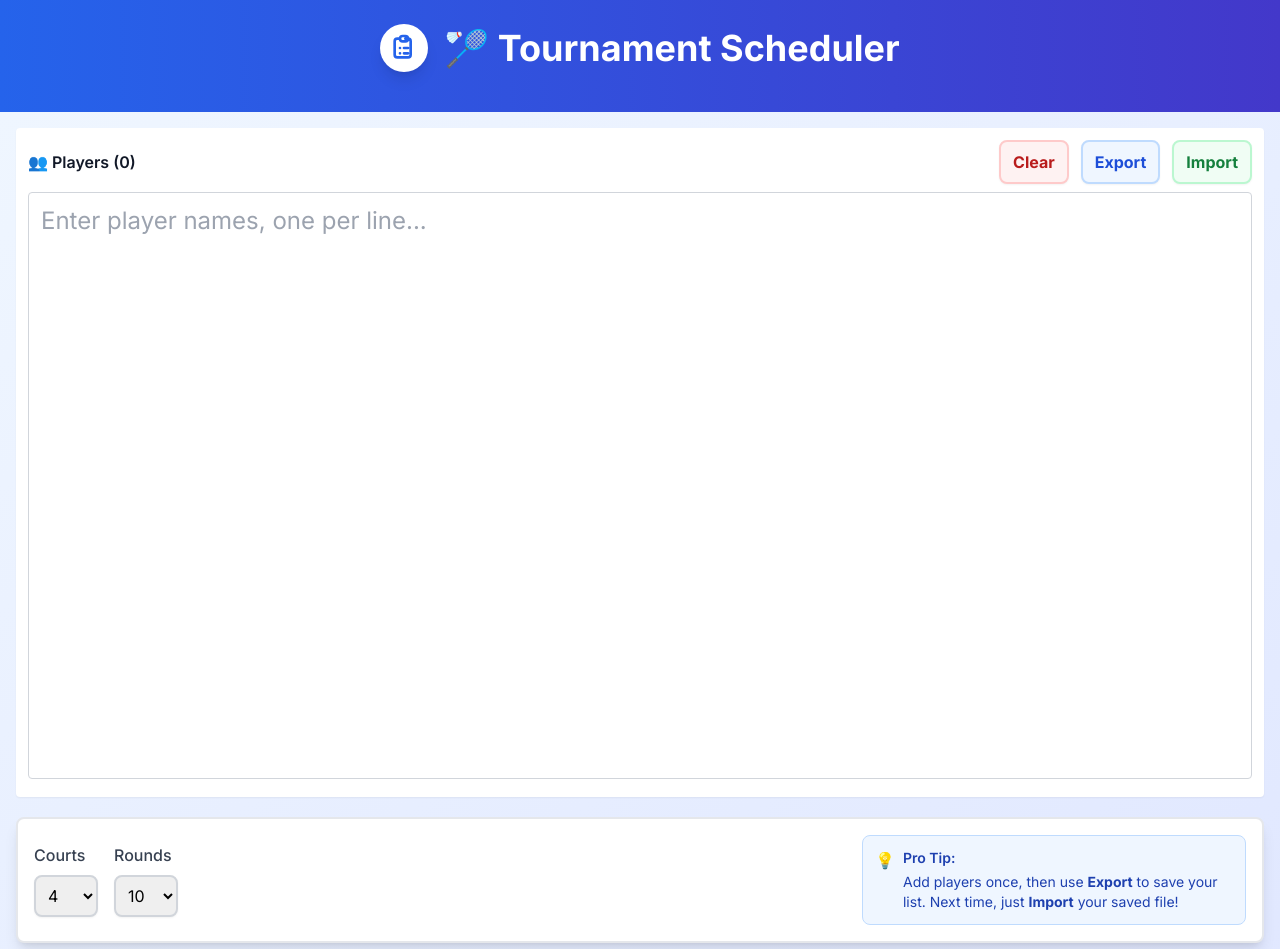
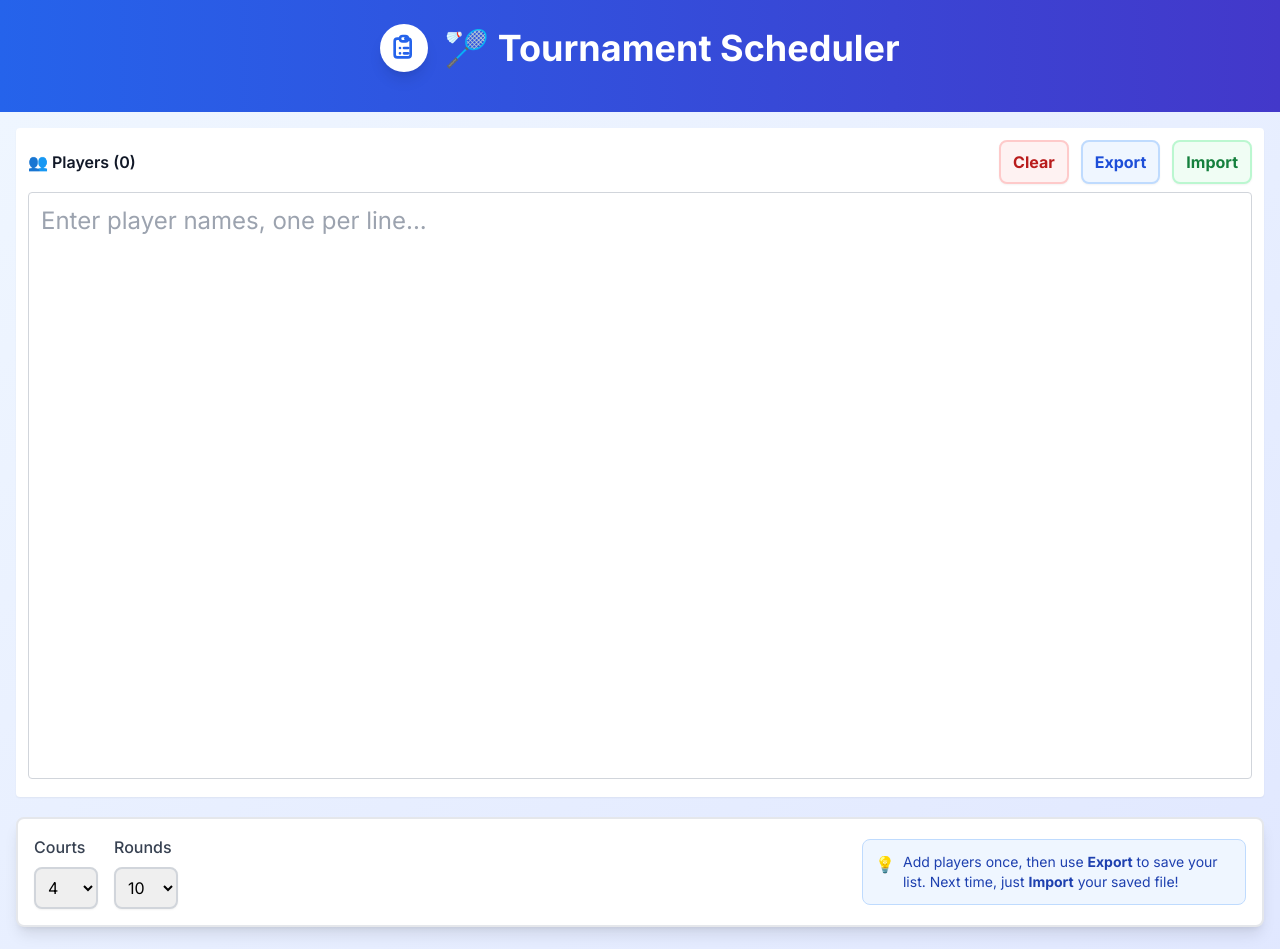
Before and after one commit to damalcheruvu/doublesScheduler, a React (Vite) app: page / in a window 1280 px wide. Shown: the top 949 px of the page. Built offline with nearby package versions, Linux system fonts and the light colour scheme.

Commit message:
Simplify workflow tip: remove 'Pro Tip' text to save space

```diff
--- a/src/components/BadmintonScheduler.jsx
+++ b/src/components/BadmintonScheduler.jsx
@@ -1147,7 +1147,6 @@ const BadmintonScheduler = () => {
             <div className="flex items-start space-x-2">
               <span className="text-lg sm:text-base">💡</span>
               <div className="text-lg sm:text-sm text-blue-800">
-                <p className="font-semibold mb-1">Pro Tip:</p>
                 <p>Add players once, then use <strong>Export</strong> to save your list. Next time, just <strong>Import</strong> your saved file!</p>
               </div>
             </div>
```
